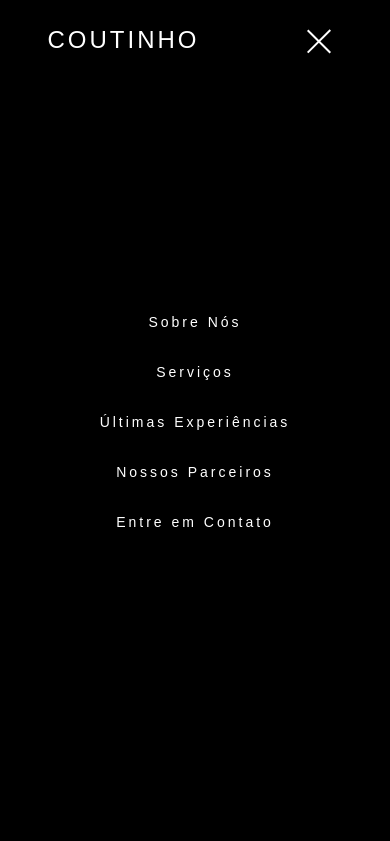
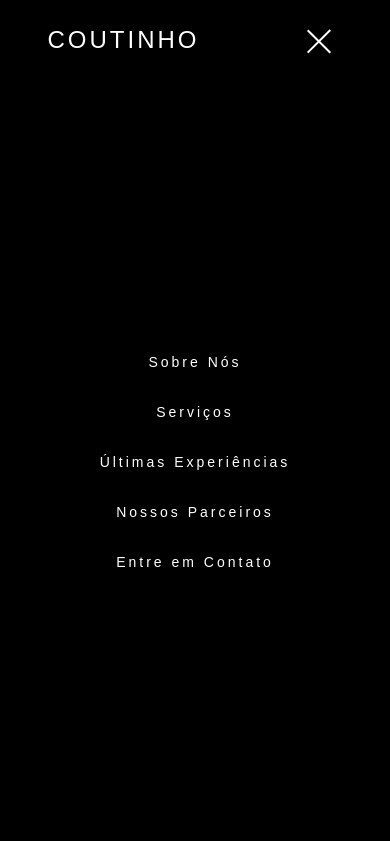
Before and after one commit to alefvieira/copiandoprojetohoffman, a plain HTML site: page index.html in a window 390 px wide. Both pictures are taken after a click on the element 318 px from the left and 40 px from the top of the page. Shown: the top 841 px of the page. Drawn offline with nearby package versions, Linux system fonts and the light colour scheme.

Commit message:
correão da navbar

```diff
--- a/nav-bar.css
+++ b/nav-bar.css
@@ -47,8 +47,48 @@ nav{
 }
 
 
+    body{
+        overflow-x: hidden;
+    }
+    .nav-list{
+        z-index: 9999999;
+        position:absolute;
+        top: 0px;
+        padding-top: 80px;
+        right:0;
+        /* max-width: 700px; */
+        width: 100%; /*vw serve para setar o width*/
+        height: 100vh; /*vh serve para setar height*/
+        /* background-color: #23232e; */
+        background-color: black;
+        flex-direction: column;
+        align-items: center;
+        /* justify-content: space-around; */
+        justify-content:center;
+        transform: translate(100%) ;
+        transition: transform 0.3s ease-in;
+    }
+    .nav-list li{
+        padding: 15px;
+        margin:0;
+        opacity: 0;
+    }
 
-/* @media (max-width:999px) { */
+    .mobile-menu{
+        display: block;
+    }
+    .nav-list.active{
+        transform: translate(0);
+    }
+    .nav-list.active a.clicked{
+        transform: translate(0);
+    }
+
+
+
+
+
+@media (max-width:999px) {
     body{
         overflow-x: hidden;
     }
@@ -85,7 +125,7 @@ nav{
         transform: translate(0);
     }
 
-/* } */
+}
 
 @keyframes navLinkFade{
     from{
```
